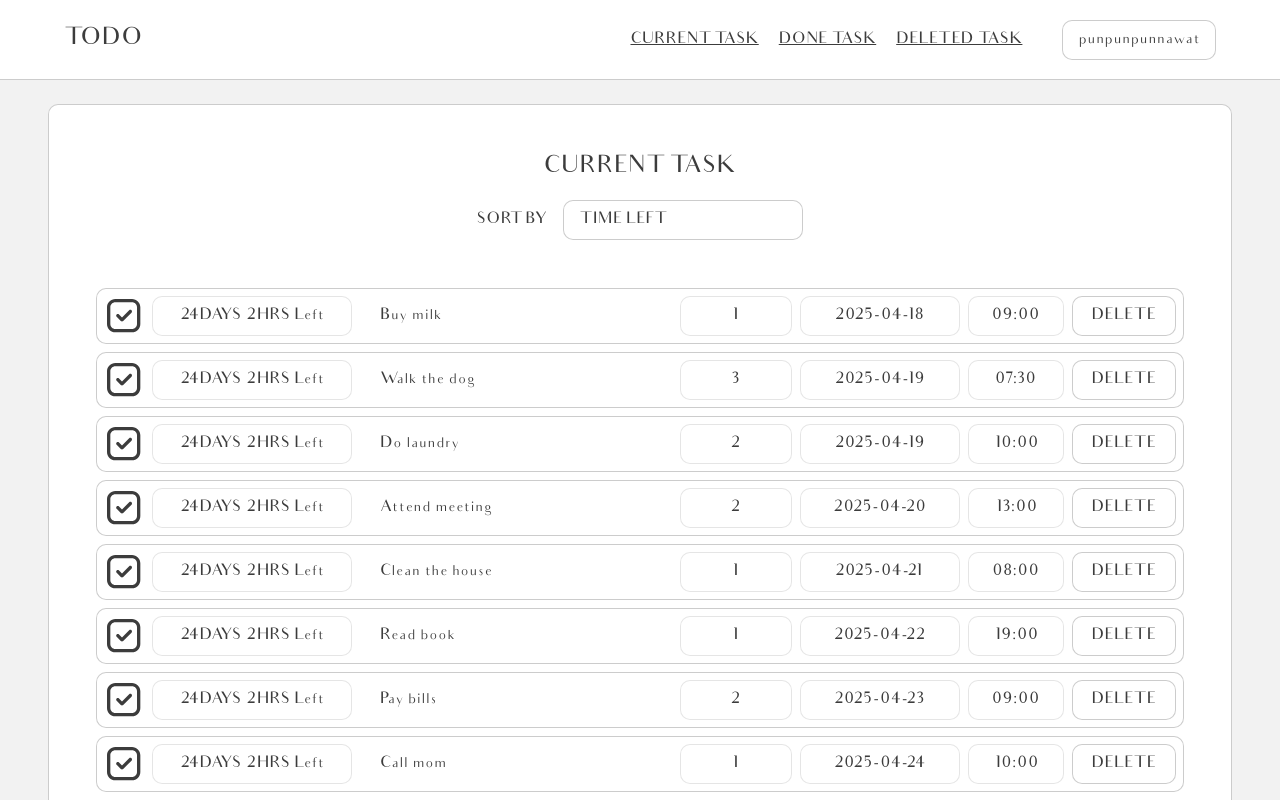
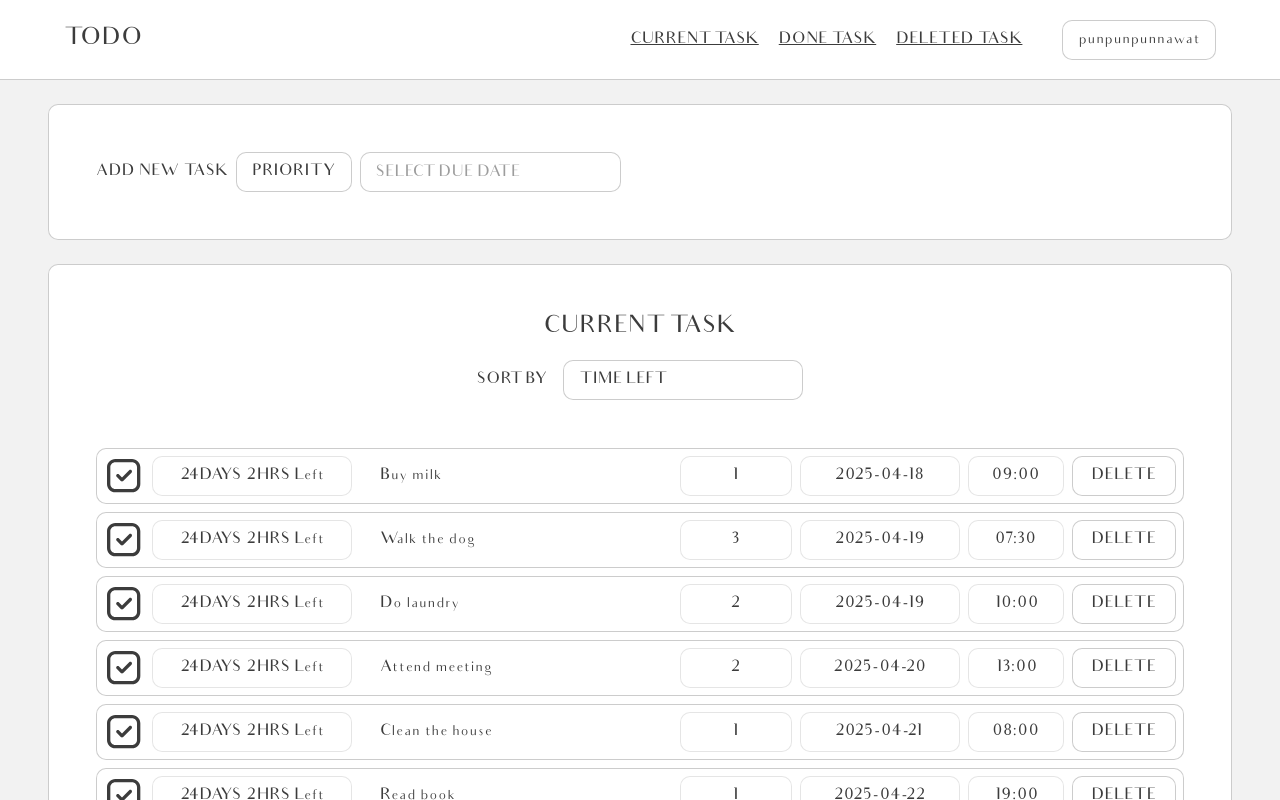
Before and after one commit to punpunpunnawat/TODO, a React (Vite) app in the folder front-end/: page / in a window 1280 px wide. Shown: the top 800 px of the page. Built offline with nearby package versions, Linux system fonts and the light colour scheme.

Commit message:
add date picker

```diff
--- a/front-end/package.json
+++ b/front-end/package.json
@@ -12,6 +12,7 @@
   "dependencies": {
     "@tailwindcss/vite": "^4.1.4",
     "react": "^19.0.0",
+    "react-datepicker": "^8.3.0",
     "react-dom": "^19.0.0"
   },
   "devDependencies": {
--- a/front-end/src/App.tsx
+++ b/front-end/src/App.tsx
@@ -5,7 +5,10 @@ import NavigationBar from "./components/NavigationBar";  // Assuming the Navigat
 
 import { TaskType } from "./types/task.types";  // Import Task type
 import DropdownInput from "./components/Dropdown";
+import { default as DatePicker } from "react-datepicker"; // ✅ Type-safe
 
+
+import "react-datepicker/dist/react-datepicker.css";
 // Update the tasks array to use TaskType
 const initialTasks: TaskType[] = [
   { id: 1, label: "Buy milk", priority: 1, date: "2025-04-18", time: "09:00", done: false },
@@ -35,16 +38,12 @@ const initialTasks: TaskType[] = [
   { id: 25, label: "Finish coding challenge", priority: 3, date: "2025-04-30", time: "20:00", done: false }
 ];
 
-
-
-
-
 const App: React.FC = () => {
   const [tasks, setTasks] = useState<TaskType[]>(initialTasks);
 
   const activeTasks = tasks.filter(task => !task.done);
   const doneTasks = tasks.filter(task => task.done);
-
+  const [startDate, setStartDate] = useState<Date | null>(null);
   const handleClickTest = () => {
     alert("Test");
   };
@@ -67,6 +66,19 @@ const App: React.FC = () => {
       <NavigationBar username={"punpunpunnawat"} />
 
       <div className="flex flex-col p-6 gap-6 sm:px-12">
+
+        <div className="flex p-12 gap-2 light_border items-center bg-light_main">
+          ADD NEW TASK
+          <DropdownInput label="PRIORITY" options={["High", "Medium", "Low"]}/>
+          <DatePicker
+            selected={startDate}
+            onChange={(date: Date | null) => setStartDate(date)}
+            dateFormat="yyyy-MM-dd"
+            placeholderText="SELECT DUE DATE"
+            className="w-full h-10 px-4 bg-light_main border-light_main focus:outline-border light_border transition-all duration-300"
+            />
+        </div>
+
         <div className="flex flex-col items-center px-4 sm:px-12 py-12 gap-12 bg-light_main light_border">
           <div className="flex flex-col gap-4">
             <div className="flex justify-center text-2xl">
```
Also changed, not shown: 1 other file (tests, documents, lock files or other folders).
